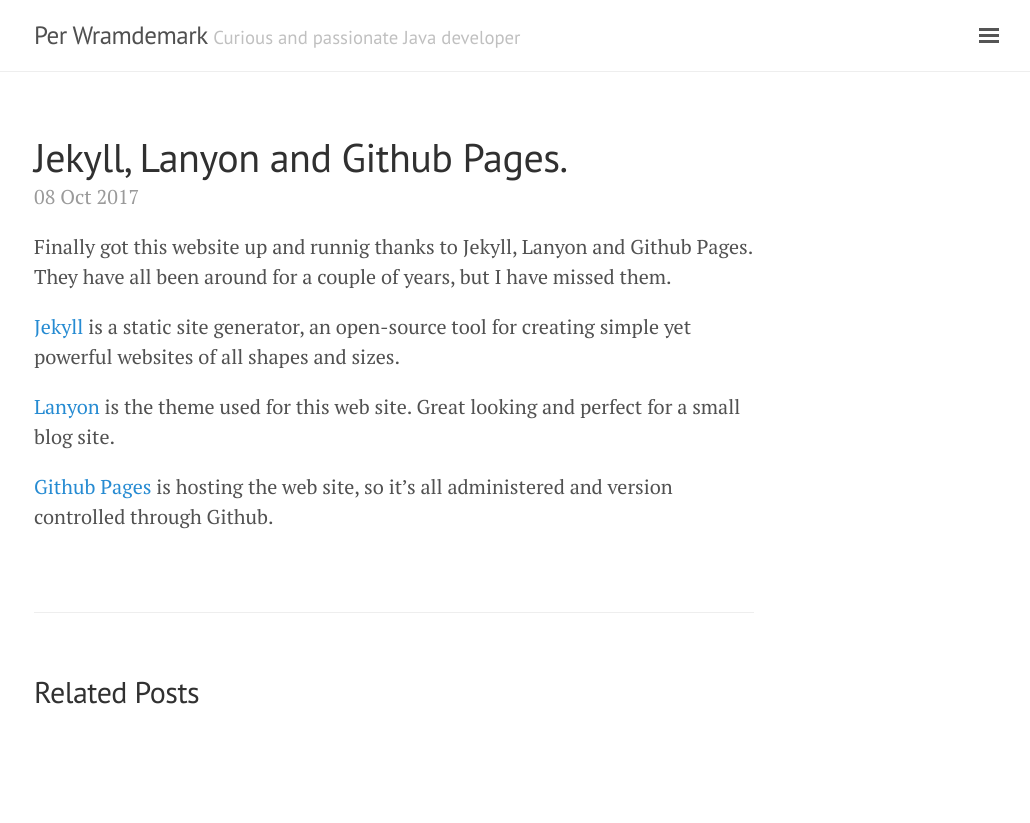
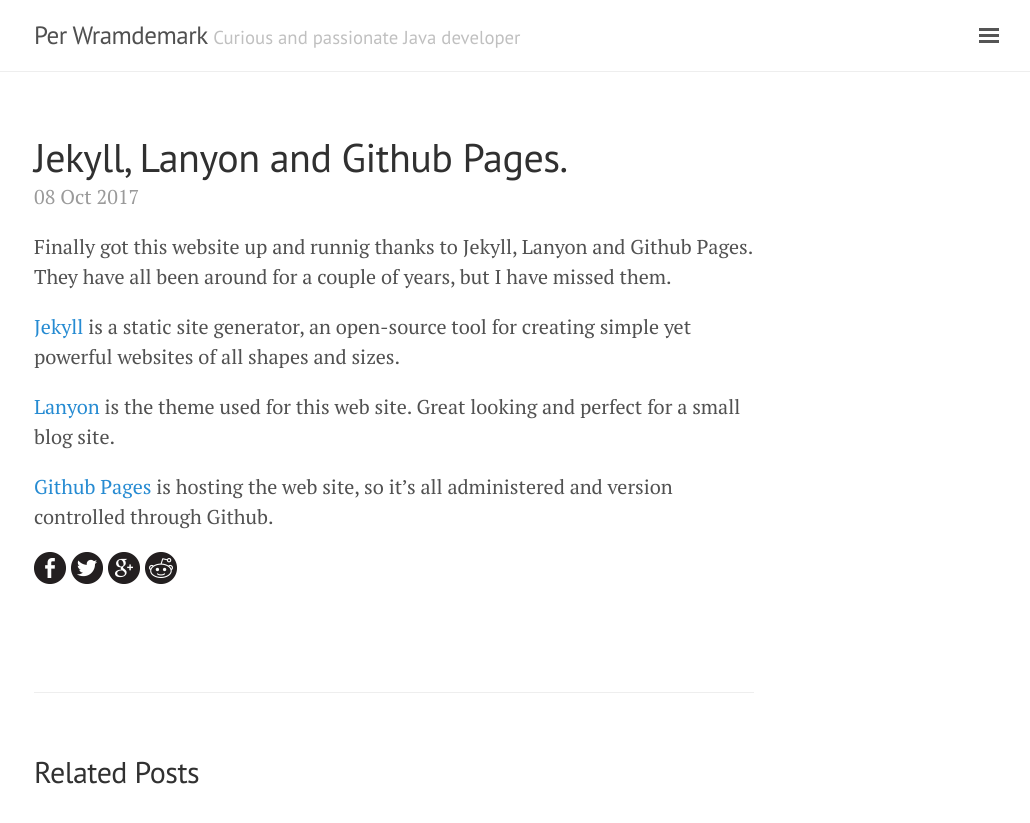
Before and after one commit to perwramdemark/perwramdemark.github.io, a Jekyll site: the page built from _posts/2017-10-08-jekyll-lanyon-and-github-pages.md, in a window 1280 px wide. Shown: the top 823 px of the page, without its empty margins (246-1276 px from the left). Built offline with Jekyll 4.4.1, drawn with Linux system fonts in a browser that asks for light colours.

Commit message:
Add simple sharing buttons

```diff
--- a/_includes/head.html
+++ b/_includes/head.html
@@ -20,6 +20,7 @@
   <link rel="stylesheet" href="{{ site.baseurl }}/public/css/poole.css">
   <link rel="stylesheet" href="{{ site.baseurl }}/public/css/syntax.css">
   <link rel="stylesheet" href="{{ site.baseurl }}/public/css/lanyon.css">
+  <link rel="stylesheet" href="{{ site.baseurl }}/public/css/share.css">
   <link rel="stylesheet" href="https://fonts.googleapis.com/css?family=PT+Serif:400,400italic,700%7CPT+Sans:400">
 
   <!-- Icons -->
--- a/_layouts/post.html
+++ b/_layouts/post.html
@@ -6,6 +6,13 @@
   <h1 class="post-title">{{ page.title }}</h1>
   <span class="post-date">{{ page.date | date_to_string }}</span>
   {{ content }}
+
+  <ul class="share-buttons">
+    <li><a href="https://www.facebook.com/sharer/sharer.php?u={{ site.url | uri_escape }}{{ page.url | uri_escape  }}&quote={{ page.title | uri_escape }}" title="Share on Facebook" target="_blank"><img alt="Share on Facebook" src="/assets/img/Facebook.png" /></a></li>
+    <li><a href="https://twitter.com/intent/tweet?text={{ page.title | uri_escape }}&url={{ site.url | uri_escape }}{{ page.url | uri_escape  }}&via=perw&hashtags={{ page.tags | join:',' }}" target="_blank" title="Tweet"><img alt="Tweet" src="/assets/img/Twitter.png" /></a></li>
+    <li><a href="https://plus.google.com/share?url={{ site.url | uri_escape }}{{ page.url | uri_escape  }}" target="_blank" title="Share on Google+"><img alt="Share on Google+" src="/assets/img/Google+.png" /></a></li>
+    <li><a href="http://www.reddit.com/submit?url={{ site.url | uri_escape }}{{ page.url | uri_escape  }}&title={{ page.title | uri_escape }}" target="_blank" title="Submit to Reddit"><img alt="Submit to Reddit" src="/assets/img/Reddit.png" /></a></li>
+  </ul>
 </div>
 
 <div class="related">
--- /dev/null
+++ b/public/css/share.css
@@ -0,0 +1,23 @@
+ul.share-buttons{
+  list-style: none;
+  padding: 0;
+}
+
+ul.share-buttons li{
+  display: inline;
+}
+
+ul.share-buttons img{
+  display: inline;
+}
+
+ul.share-buttons .sr-only{
+  position: absolute;
+  clip: rect(1px 1px 1px 1px);
+  clip: rect(1px, 1px, 1px, 1px);
+  padding: 0;
+  border: 0;
+  height: 1px;
+  width: 1px;
+  overflow: hidden;
+}
```
Also changed, not shown: _posts/2017-10-08-jekyll-lanyon-and-github-pages.md (+1 -0 lines), index.html (+11 -0 lines), assets/img/Email.png (added), assets/img/Facebook.png (added), assets/img/Google+.png (added), assets/img/LinkedIn.png (added), assets/img/Pinboard.png (added), assets/img/Pinterest.png (added), assets/img/Pocket.png (added), assets/img/Reddit.png (added), assets/img/Tumblr.png (added), assets/img/Twitter.png (added), assets/img/Wordpress.png (added), 1 other file.
